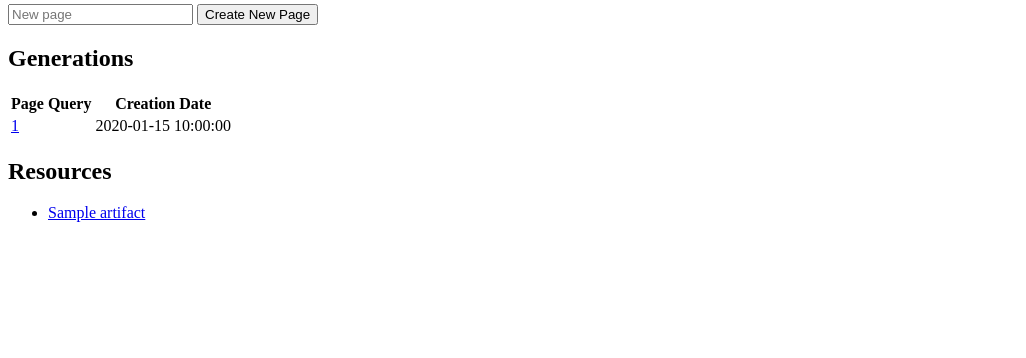
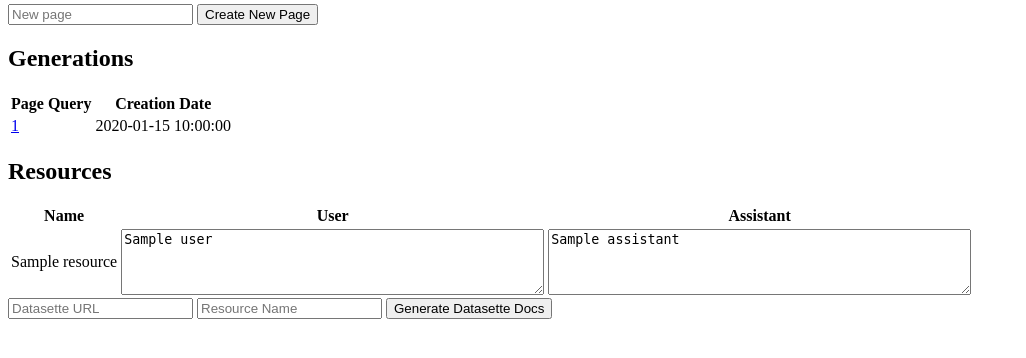
Before and after one commit to anotherjesse/codette, a Flask app: template templates/project.html in a window 1280 px wide. Shown: the part 132-490 px from the top of the page, without its empty margins (0-1026 px from the left). Run offline with Flask 3, Linux system fonts and the light colour scheme; the template is opened without the code that fills it: most values are stand-ins (such as "Sample title", 1, 10 or a date in 2020).

Commit message:
adding datasette resource might work

```diff
--- a/data.py
+++ b/data.py
@@ -12,7 +12,7 @@
     os.makedirs(f"projects/{project}", exist_ok=True)
     os.makedirs(f"projects/{project}/pages", exist_ok=True)
     os.makedirs(f"projects/{project}/generations", exist_ok=True)
-    os.makedirs(f"projects/{project}/artifacts", exist_ok=True)
+    os.makedirs(f"projects/{project}/resources", exist_ok=True)
 
 
 def list_projects():
@@ -40,10 +40,10 @@
     ]
 
 
-def project_artifacts(project):
+def project_resources(project):
     return [
-        f.replace(".json", "")
-        for f in os.listdir(f"projects/{project}/artifacts")
+        read(project, f.replace(".json", ""), kind="resource", mode="metadata")
+        for f in os.listdir(f"projects/{project}/resources")
         if f.endswith(".json")
     ]
 
--- a/generator.py
+++ b/generator.py
@@ -1,6 +1,3 @@
-import json
-from jinja2 import Environment, FileSystemLoader
-import requests
 from claudette import Chat
 import data
 import traceback
--- a/main.py
+++ b/main.py
@@ -5,6 +5,7 @@
 import data
 import generator
 import prefix
+import resources
 
 app = Flask(__name__)
 
@@ -30,14 +31,14 @@
 @app.route("/<string:project>")
 def project(project):
     pages = data.project_pages(project)
-    artifacts = data.project_artifacts(project)
+    resources = data.project_resources(project)
     generations = data.project_generations(project)
     return render_template(
         "project.html",
         project=project,
         pages=pages,
-        artifacts=artifacts,
         generations=generations,
+        resources=resources,
     )
 
 
@@ -48,6 +49,23 @@
         page = request.form["page"]
         data.project_create_page(project, page)
         return redirect(f"/{project}/page/{page}")
+    if kind == "datasette":
+        url = request.form["url"]
+        name = request.form["name"]
+        info = resources.generate_datasette_doc(url)
+        data.write(
+            project,
+            name,
+            kind="resource",
+            metadata=dict(
+                url=url,
+                name=name,
+                created=datetime.now().isoformat(),
+                kind="datasette",
+                **info,
+            ),
+        )
+        return redirect(f"/{project}")
 
     abort(4000)
 
--- a/templates/project.html
+++ b/templates/project.html
@@ -28,7 +28,8 @@
         {% for generation in generations %}
         <tr>
             <td><a href="/{{ project }}/page/{{ generation.page }}">{{ generation.page }}</a></td>
-            <td><a href="/{{ project }}/page/{{ generation.page }}/{{ generation.uuid }}">{{ generation.query }}</a></td>
+            <td><a href="/{{ project }}/page/{{ generation.page }}/{{ generation.uuid }}">{{ generation.query }}</a>
+            </td>
             <td>{{ generation.created }}</td>
         </tr>
         {% endfor %}
@@ -37,8 +38,28 @@
 </ul>
 
 <h2>Resources</h2>
-<ul>
-    {% for artifact in artifacts %}
-    <li><a href="/{{ project }}/{{ artifact }}">{{ artifact }}</a></li>
-    {% endfor %}
-</ul>
+<table>
+    <thead>
+        <tr>
+            <th>Name</th>
+            <th>User</th>
+            <th>Assistant</th>
+        </tr>
+    </thead>
+    <tbody>
+        {% for resource in resources %}
+        <tr>
+            <td>{{ resource.name }}</td>
+            <td><textarea rows="4" cols="50" readonly>{{ resource.user }}</textarea></td>
+            <td><textarea rows="4" cols="50" readonly>{{ resource.assistant }}</textarea></td>
+        </tr>
+        {% endfor %}
+    </tbody>
+</table>
+
+<form method="post">
+    <input type="text" name="url" placeholder="Datasette URL">
+    <input type="text" name="name" placeholder="Resource Name">
+    <input type="hidden" name="kind" value="datasette">
+    <input type="submit" value="Generate Datasette Docs">
+</form>
```
Also changed, not shown: resources.py (added, +20 -0 lines), 2 other files.
